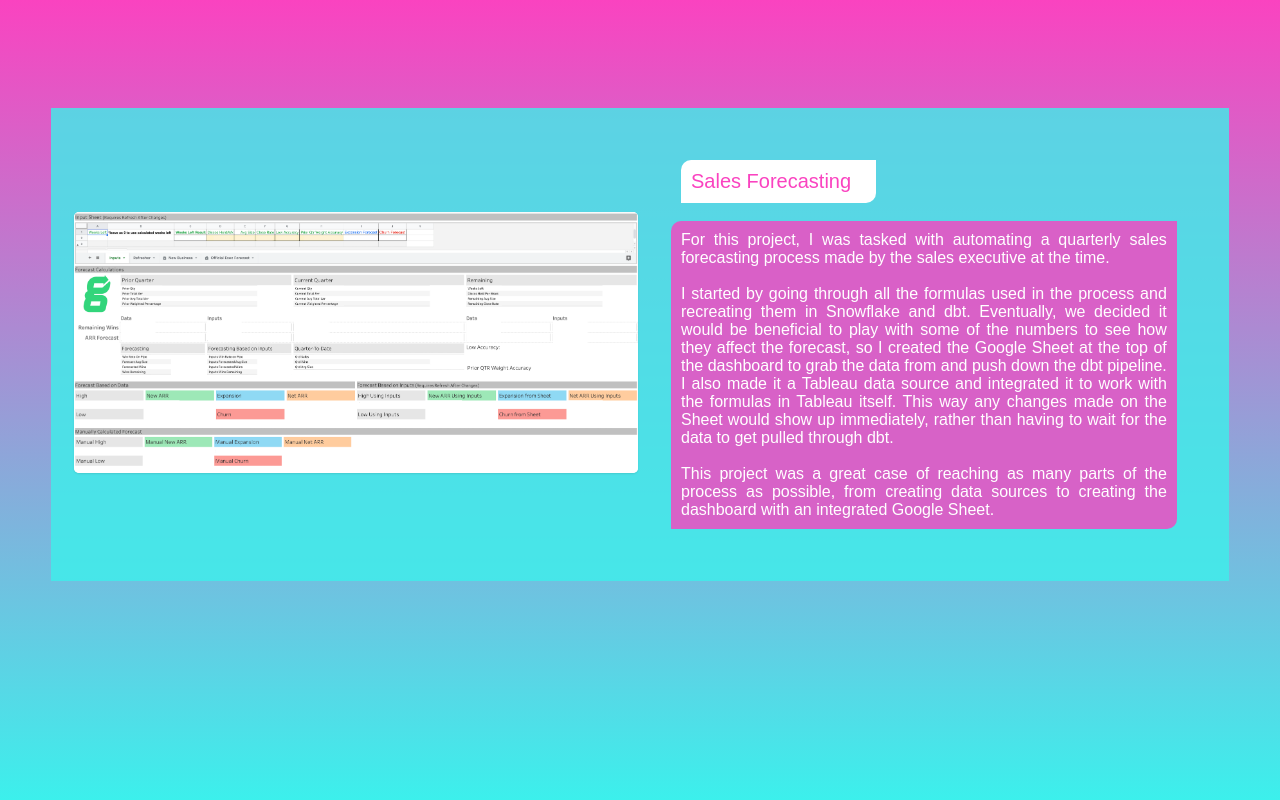
After one commit to isaachdon/isaachdon.github.io, a PHP site: page /portfolio.html in a window 1280 px wide. The commit adds this page. Run offline with PHP 8.4, Linux system fonts and the light colour scheme.

Commit message:
adding portfolio page

```diff
--- a/css/overall.css
+++ b/css/overall.css
@@ -38,6 +38,27 @@ body {
 }
 
 .links:hover {
+    background-color: #fa43c0;
+    color: white;
+    box-shadow: 3px 5px rgba(145, 36, 111, 1);
+    width: 225px;
+}
+
+.portfolioTitles {
+    display: inline-block;
+    background-color: white;
+    color: rgba(250, 67, 192, 1);
+    padding: 10px;
+    font-size: 20px;
+    margin-left: 10px;
+    text-decoration: none;
+    border-top-left-radius: 10px;
+    border-bottom-right-radius: 10px;
+    width: 175px;
+    transition: box-shadow .25s, width .25s, background-color .5s, color .5s;
+}
+
+.portfolioTitles:hover {
     background-color: #fa43c0;
     color: white;
     box-shadow: 3px 5px rgba(145, 36, 111, 1);
--- a/includes/header.html
+++ b/includes/header.html
@@ -3,6 +3,7 @@
         <td id="linkColumn">
             <a href="index.html"><div class="links" id="home">Home</div></a>
             <a href="collegeProjects.html"><div class="links">College Projects</div></a>
+            <a href="portfolio.html"><div class="links">Portfolio</div></a>
             <a href="resume.html"><div class="links">Resumé</div></a>
         </td>
         <td id="titleCell">
--- /dev/null
+++ b/portfolio.html
@@ -0,0 +1,40 @@
+<!DOCTYPE html>
+<html lang="en">
+    <head>
+        <title>Porfolio</title>
+        <link rel="stylesheet" type="text/css" href="css/overall.css">
+
+    </head>
+
+    <body>
+        <div id="header"></div><br><br><br><br><br>
+        <div class="displayArea">
+            <table>
+                <tr>
+                    <td class="container" width="50%">
+                        <img class="box" src='imgs/unified_tracking.png' alt="Sales Forecasting">
+                    </td>
+                    <td class="infoCell">
+                        <span class="portfolioTitles">Sales Forecasting</span><br><br>
+                        <div class="infoCellText">
+                        For this project, I was tasked with automating a quarterly sales forecasting process made by the sales executive at the time.
+                        <br><br>I started by going through all the formulas used in the process and recreating them in Snowflake and dbt. Eventually, we decided it would be beneficial to play with some of the numbers to see how they affect the forecast, so I created the Google Sheet at the top of the dashboard to grab the data from and push down the dbt pipeline. I also made it a Tableau data source and integrated it to work with the formulas in Tableau itself. This way any changes made on the Sheet would show up immediately, rather than having to wait for the data to get pulled through dbt.
+                        <br><br>This project was a great case of reaching as many parts of the process as possible, from creating data sources to creating the dashboard with an integrated Google Sheet.
+                        </div>
+                    </td>
+                </tr>
+            </table>
+
+        </div>
+
+
+        <script src="https://ajax.googleapis.com/ajax/libs/jquery/3.3.1/jquery.min.js"></script>
+        <script>
+            $(function(){
+              $("#header").load("includes/header.html");
+              //$("#footer").load("footer.html");
+            });
+        </script>
+        <script src="js/overall.js"></script>
+    </body>
+</html>
```
Also changed, not shown: imgs/unified_tracking.png (added).
